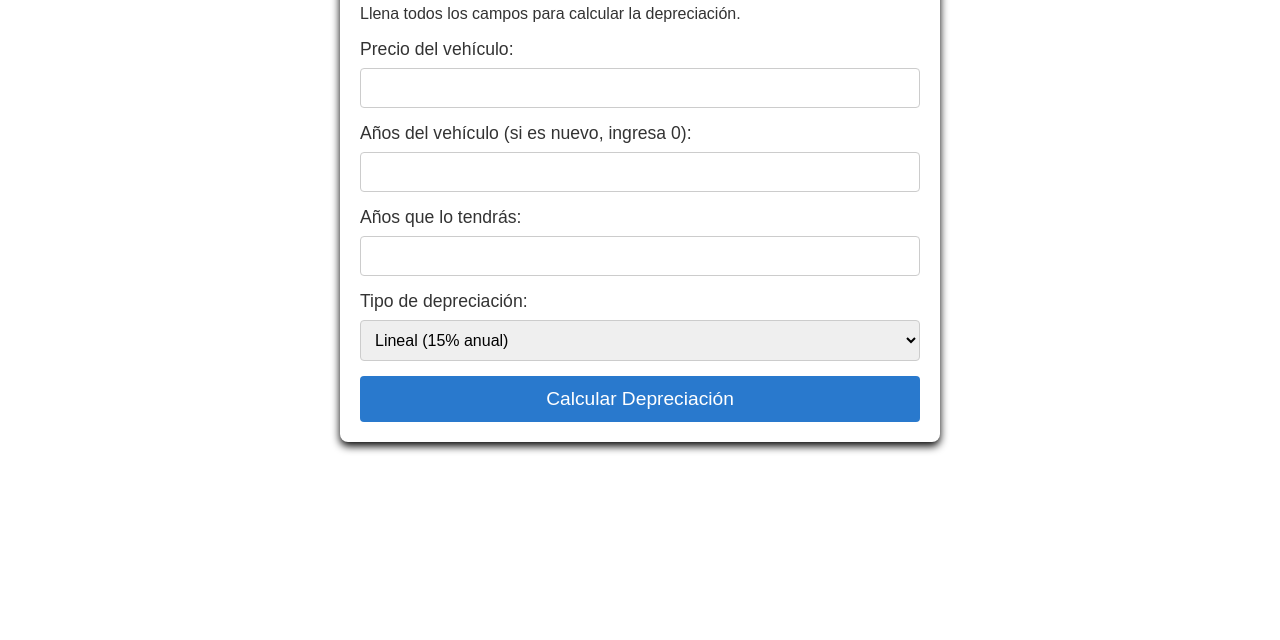
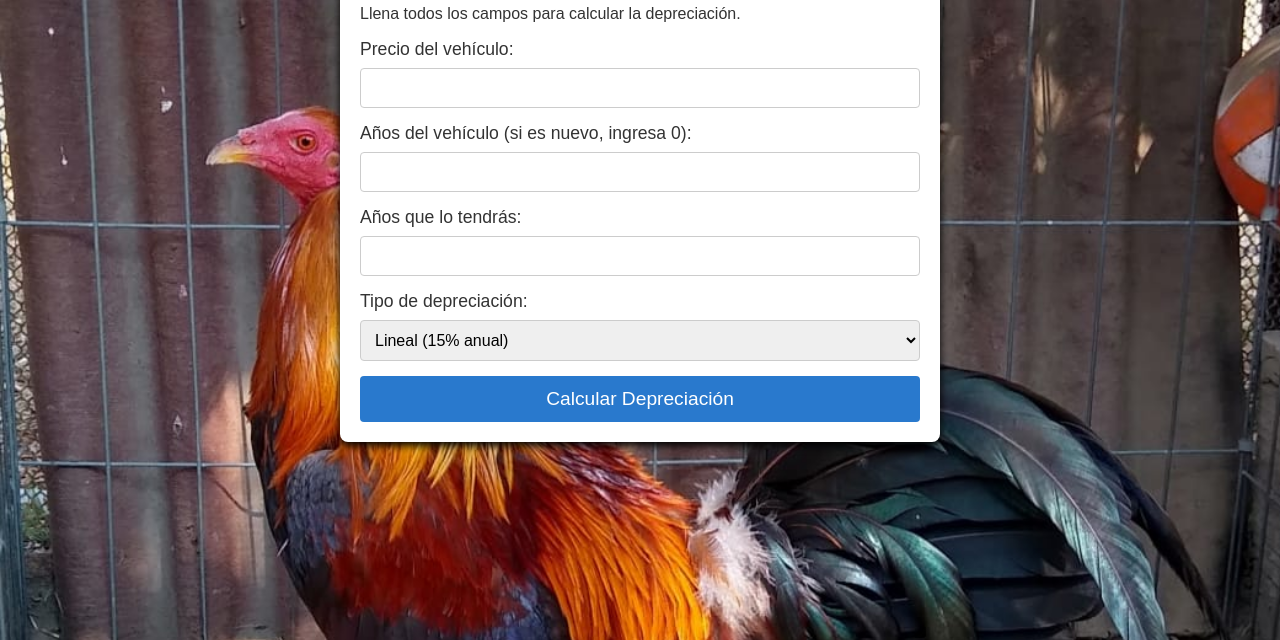
Before and after one commit to THEMATRIX1233/THEMATRIX1233.github.io-credly, a plain HTML site: page index.html in a window 1280 px wide. Shown: the part 160-800 px from the top of the page. Drawn offline with Linux system fonts and the light colour scheme.

Commit message:
Update styles.css

```diff
--- a/styles.css
+++ b/styles.css
@@ -1,7 +1,7 @@
 body {
     font-family: 'Arial', sans-serif;
     background-color: #f4f7fc;
-    background: url(/DEPRECIACION\ DEL\ CARRO/css/gallo.jpg);
+    background: url(/gallo.jpg);
     background-size: cover;
     color: #333;
     margin: 0;
```
